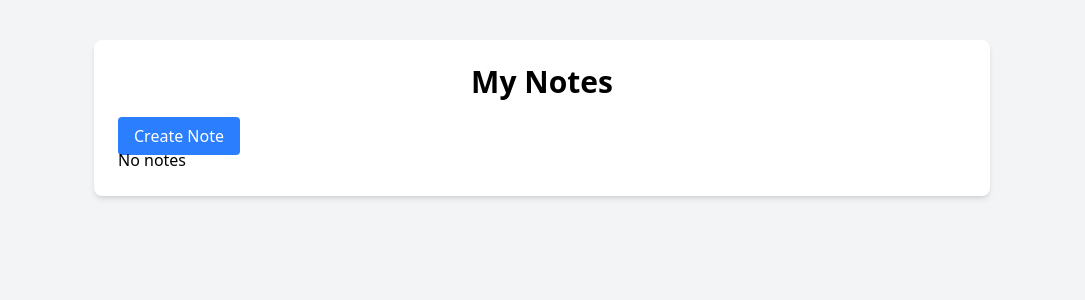
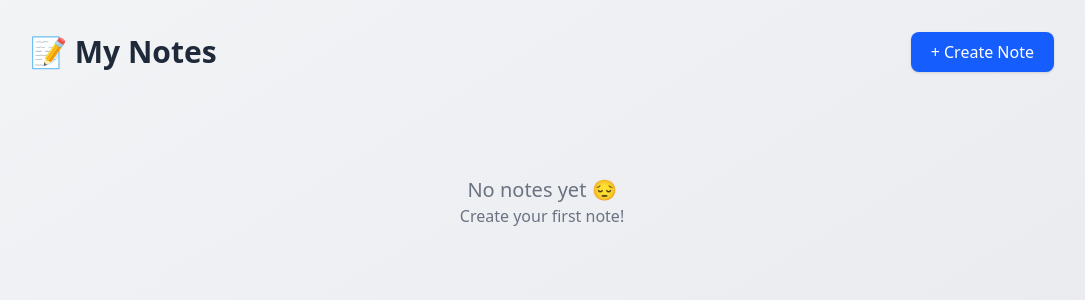
Before and after one commit to Sufalthakre18/crud-application-, a Next.js app in the folder notes-app/: page / in a window 1280 px wide. Shown: the top 300 px of the page, without its empty margins (98-1183 px from the left). Built offline with nearby package versions, Linux system fonts and the light colour scheme.

Commit message:
Refactor Notes component layout and styling

```diff
--- a/notes-app/components/Notes.js
+++ b/notes-app/components/Notes.js
@@ -18,33 +18,70 @@ export default function Notes() {
     };
 
     return (
-        <div className="min-h-screen bg-gray-100 py-10">
-            <div className="max-w-4xl mx-auto p-6 bg-white rounded-lg shadow-md">
-                <h1 className="text-3xl font-bold mb-6 text-center">My Notes</h1>
+        <div className="min-h-screen bg-gradient-to-br from-gray-100 to-gray-200 p-4 sm:p-8">
+            <div className="max-w-5xl mx-auto">
 
-                <Link href="/create" className="bg-blue-500 text-white px-4 py-2 rounded">
-                    Create Note
-                </Link>
+                {/* Header */}
+                <div className="flex flex-col sm:flex-row justify-between items-center mb-6 gap-4">
+                    <h1 className="text-3xl font-bold text-gray-800">📝 My Notes</h1>
 
+                    <Link
+                        href="/create"
+                        className="bg-blue-600 text-white px-5 py-2 rounded-lg shadow hover:bg-blue-700 transition"
+                    >
+                        + Create Note
+                    </Link>
+                </div>
+
+                {/* Empty State */}
                 {notes.length === 0 ? (
-                    <p>No notes</p>
+                    <div className="text-center py-20 text-gray-500">
+                        <p className="text-xl">No notes yet 😔</p>
+                        <p>Create your first note!</p>
+                    </div>
                 ) : (
-                    <ul className="mt-4 space-y-3">
+                    <div className="grid gap-5 sm:grid-cols-2 lg:grid-cols-3">
                         {notes.map(note => (
-                            <li key={note._id} className="p-4 border rounded">
-                                <h2>{note.title}</h2>
-                                <p>{note.content}</p>
+                            <div
+                                key={note._id}
+                                className="bg-white p-5 rounded-xl shadow hover:shadow-lg transition flex flex-col justify-between"
+                            >
+                                <div>
+                                    <h2 className="text-lg font-semibold text-gray-800 mb-2">
+                                        {note.title}
+                                    </h2>
+                                    <p className="text-gray-600 text-sm line-clamp-3">
+                                        {note.content}
+                                    </p>
+                                </div>
 
-                                <div className="mt-2 flex gap-2">
-                                    <Link href={`/view/${note._id}`}>View</Link>
-                                    <Link href={`/edit/${note._id}`}>Edit</Link>
-                                    <button onClick={() => deleteNote(note._id)}>
-                                        Delete
-                                    </button>
+                                <div className="mt-4 flex justify-between items-center">
+                                    <Link
+                                        href={`/view/${note._id}`}
+                                        className="text-sm text-blue-600 hover:underline"
+                                    >
+                                        View
+                                    </Link>
+
+                                    <div className="flex gap-2">
+                                        <Link
+                                            href={`/edit/${note._id}`}
+                                            className="text-yellow-600 hover:bg-yellow-100 px-2 py-1 rounded"
+                                        >
+                                            Edit
+                                        </Link>
+
+                                        <button
+                                            onClick={() => deleteNote(note._id)}
+                                            className="text-red-600 hover:bg-red-100 px-2 py-1 rounded"
+                                        >
+                                            Delete
+                                        </button>
+                                    </div>
                                 </div>
-                            </li>
+                            </div>
                         ))}
-                    </ul>
+                    </div>
                 )}
             </div>
         </div>
```
